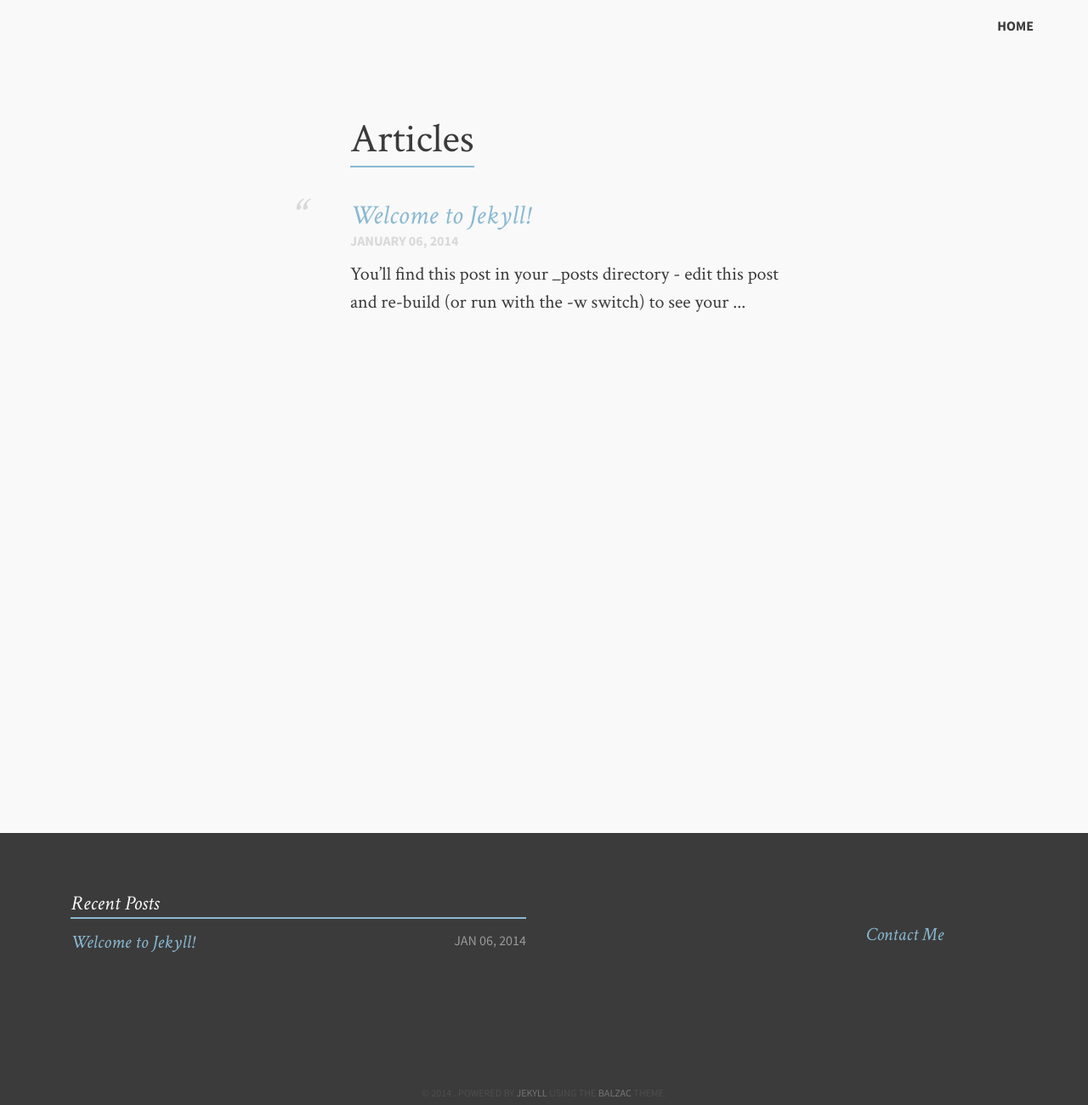
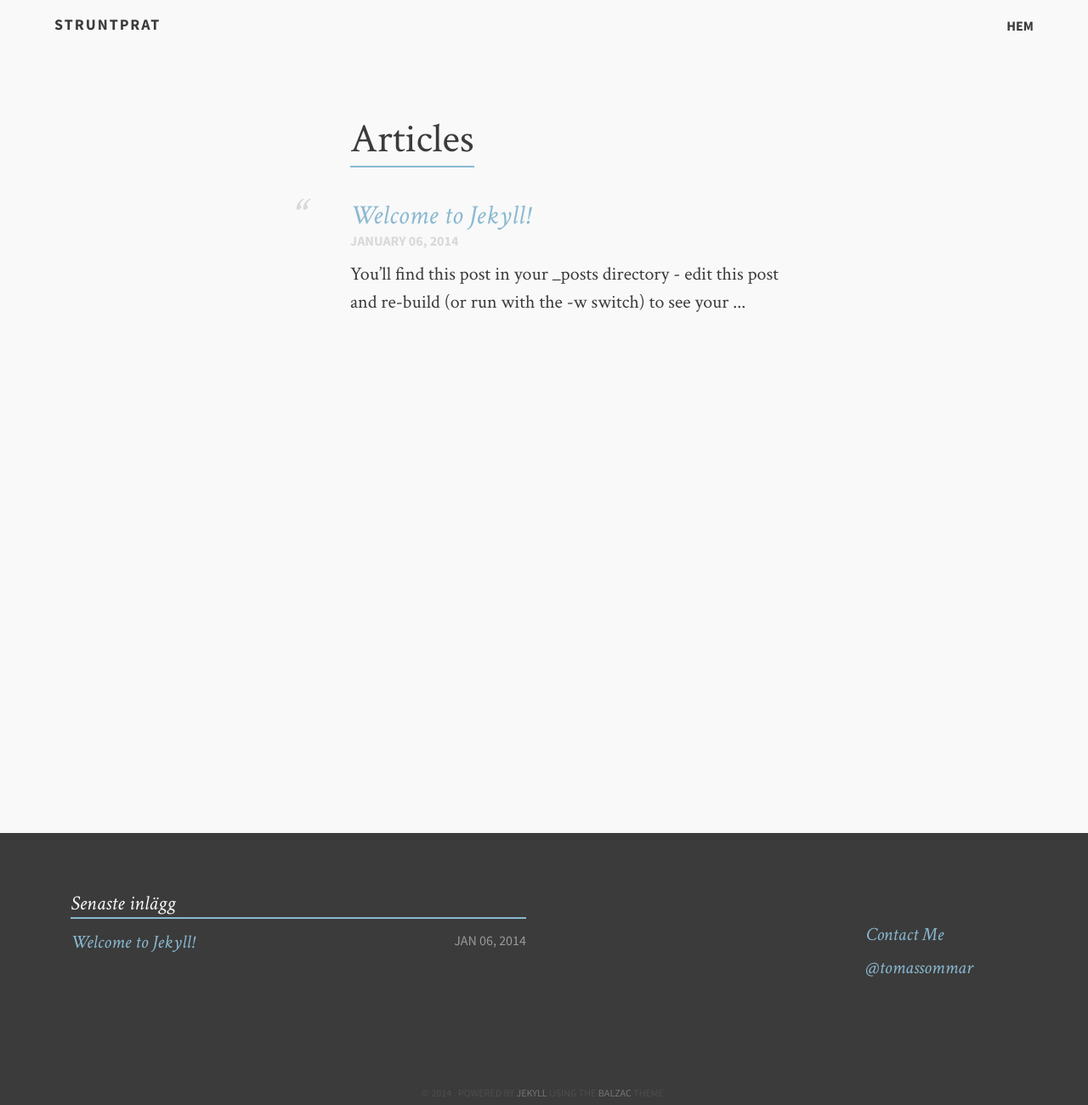
Before and after one commit to tomassommar/tomassommar.github.io, a Jekyll site: the page built from articles.md, in a window 1280 px wide. Shown: the whole page at 85% size. Built offline with Jekyll 4.4.1, drawn with Linux system fonts in a browser that asks for light colours; Markdown is read by kramdown in place of the engine named in the settings.

Commit message:
some fixes

```diff
--- a/_config.yml
+++ b/_config.yml
@@ -1,3 +1,7 @@
-name: Struntpratat
+name: Struntprat
+title: Struntprat
 markdown: redcarpet
 pygments: true
+owner:
+ twitter: tomassommar
+ email: tomas.sommar[at]gmail[dot]com
--- a/_includes/footer.html
+++ b/_includes/footer.html
@@ -2,7 +2,7 @@
   <footer>
     <aside class="wrap">
       <ol class="prev-posts">
-        <p class="list-title">Recent Posts</p>
+        <p class="list-title">Senaste inlägg</p>
         {% for post in site.posts | limit:3 %} <!-- for1 -->
             <li>
               <span class="recent-title"><a href="{{ site.url }}{{ post.url }}" title="{{ post.title }}">{{ post.title | strip_html | strip_newlines | truncate: 30 }} </a></span>
--- a/_includes/head-dark.html
+++ b/_includes/head-dark.html
@@ -57,7 +57,7 @@
         <nav role="navigation">
           <ul>
             <li>
-              <a href="/" title="{{ site.title }}">Home</a>
+              <a href="/" title="{{ site.title }}">Hem</a>
             </li>
 
             {% for link in site.links %}
--- a/_includes/head.html
+++ b/_includes/head.html
@@ -59,7 +59,7 @@
         <nav role="navigation">
           <ul>
             <li>
-              <a href="/" title="{{ site.title }}">Home</a>
+              <a href="/" title="{{ site.title }}">Hem</a>
             </li>
 
             {% for link in site.links %}
```
Also changed, not shown: index.md (+1 -1 lines), 4 other files.
